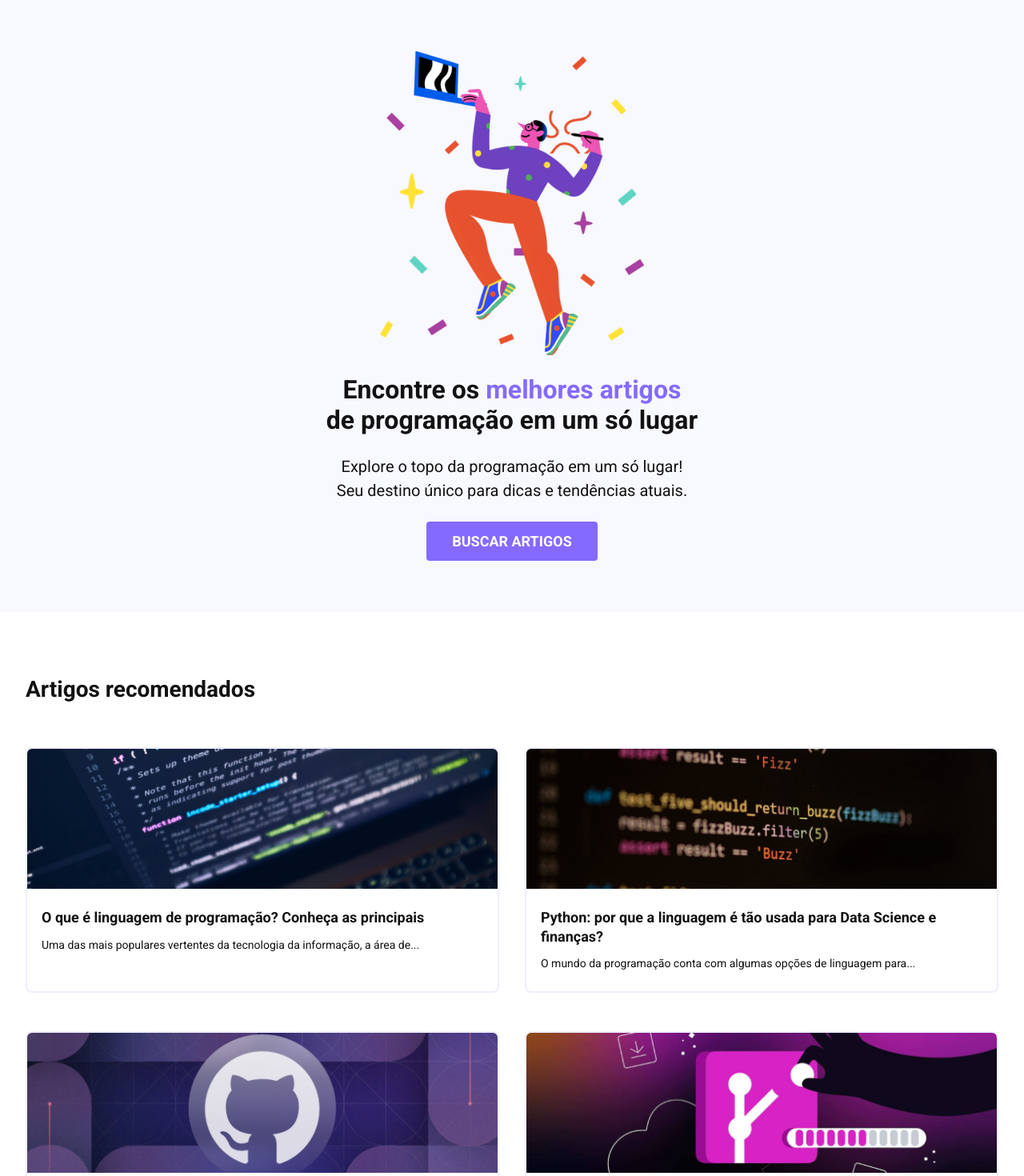
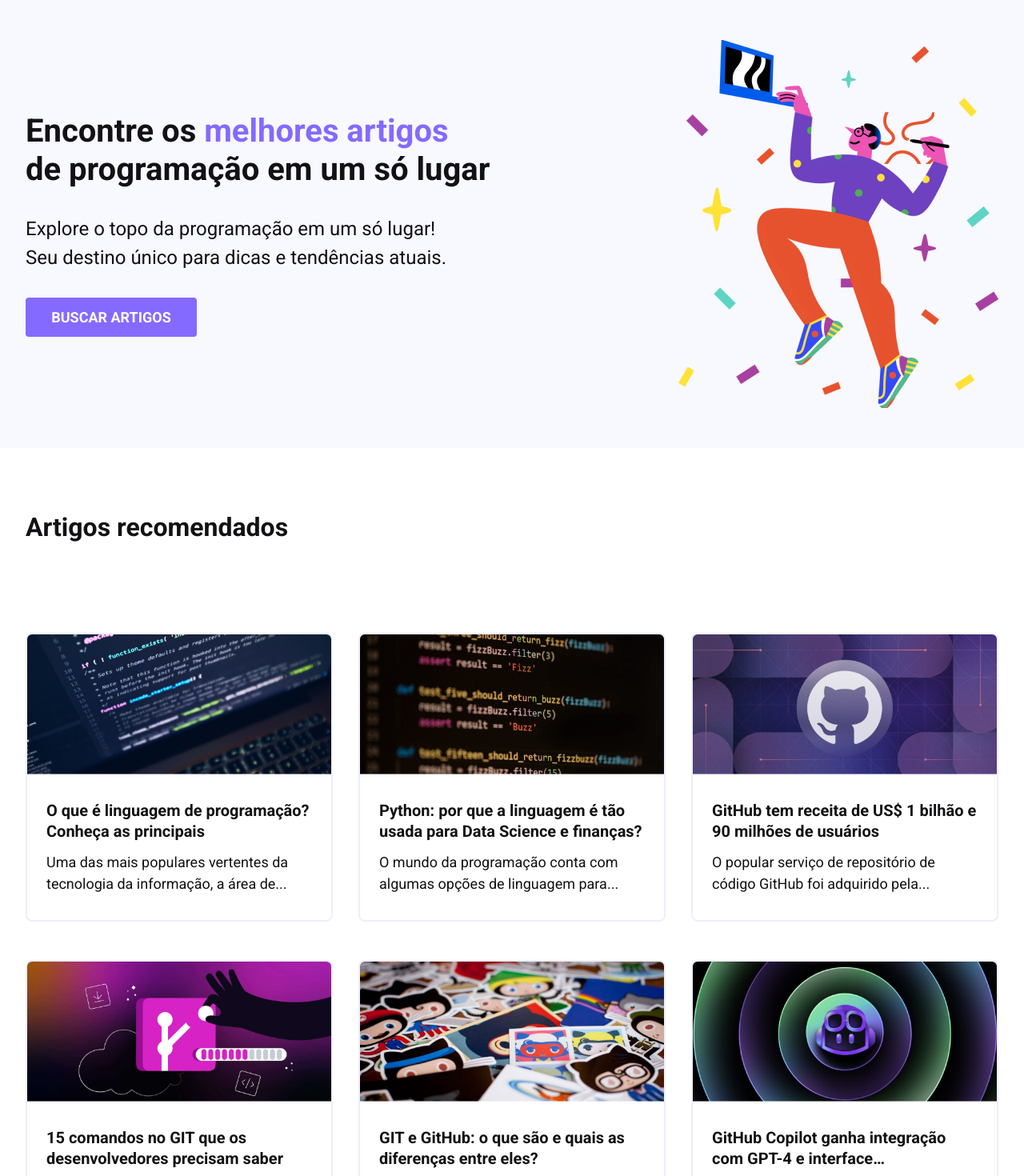
Before and after one commit to lucasgabriell97/desafios-codelab, a React (Vite) app in the folder desafio-03/: page / in a window 1280 px wide. Shown: the top 1470 px of the page at 80% size. Built offline with nearby package versions, Linux system fonts and the light colour scheme.

Commit message:
style: adaptações no componente Header e ArticleSection para a versão desktop

```diff
--- a/desafio-03/src/components/Article/style.css
+++ b/desafio-03/src/components/Article/style.css
@@ -35,3 +35,18 @@
   line-height: 21px;
   color: var(--dark);
 }
+
+@media screen and (min-width: 1216px) {
+  .card-description {
+    padding: 2rem 1.5rem;
+  }
+  .card-description h3 {
+    font-size: 1.25rem;
+    line-height: 26px;
+  }
+  .card-description p {
+    font-weight: 400;
+    font-size: 1.125rem;
+    line-height: 27px;
+  }
+}
--- a/desafio-03/src/components/ArticleSection/style.css
+++ b/desafio-03/src/components/ArticleSection/style.css
@@ -25,7 +25,18 @@
   margin-bottom: 3.5rem;
 }
 .articles {
-  grid-template-columns: 1fr 1fr;
+  grid-template-columns: repeat(2, 1fr);
   gap: 3rem 2rem;
 }
 }
+
+@media screen and (min-width: 1216px) {
+  .article-section h2 {
+    font-size: 2rem;
+    margin-bottom: 7.0625rem;
+  }
+  .articles {
+    display: grid;
+    grid-template-columns: repeat(3, 1fr);
+  }
+}
--- a/desafio-03/src/components/Header/style.css
+++ b/desafio-03/src/components/Header/style.css
@@ -73,3 +73,40 @@
     width: 214px;
   }
 }
+
+@media screen and (min-width: 1216px) {
+  header {
+    padding: 3.125rem 0;
+  }
+  .header-content {
+   flex-direction: row-reverse;
+   gap: 235px;
+  }
+  .header-image {
+    margin-bottom: 0;
+  }
+  .header-image img {
+    width: 400px;
+  }
+  .header-description {
+    align-items: start;
+  }
+  .header-description h1 {
+    font-size: 2.5rem;
+    line-height: 48px;
+    text-align: left;
+    margin-bottom: 2rem;
+    max-width: 581px;
+  }
+  .header-description p {
+    font-size: 1.5rem;
+    line-height: 36px;
+    text-align: left;
+    margin-bottom: 2rem;
+    max-width: 550px;
+  }
+  .header-description button {
+    font-size: 1.125rem;
+    width: 13.375rem;
+  }
+}
```
